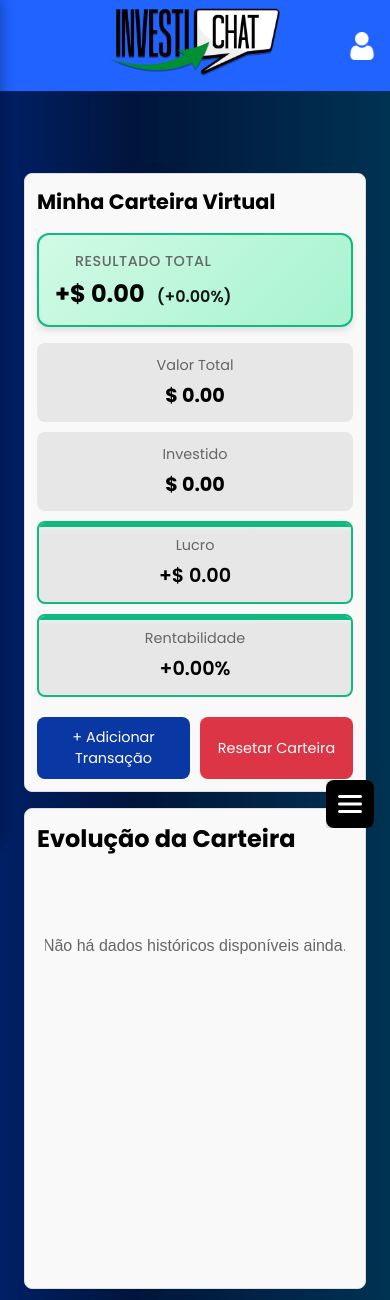
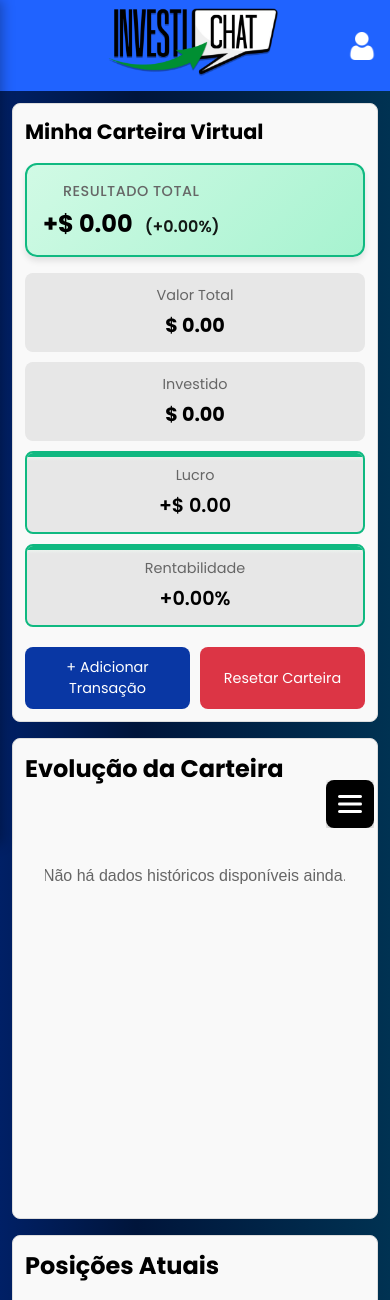
Before and after one commit to dholandac/investichat, a Django app: page /chatbot/portfolio/ in a window 390 px wide. Shown: the top 1300 px of the page. Run offline with Django 5.2, Linux system fonts and the light colour scheme; the visitor is signed in with stand-in values (Sample User, id 1); data comes from the database, SQL or seed files in the repository; data that the repository does not hold is empty.

Commit message:
ajustes visuais

```diff
--- a/chatbot/static/chatbot.css
+++ b/chatbot/static/chatbot.css
@@ -45,8 +45,25 @@ h1 {
     width: 170px;
     margin: 8px;
     user-select: none;
+    -webkit-user-select: none;
+    -moz-user-select: none;
+    -ms-user-select: none;
+    pointer-events: auto;
+    -webkit-touch-callout: none;
+    -webkit-tap-highlight-color: transparent;
     text-align: center;
     justify-content: center;
+}
+
+/* Previne seleção no link da logo */
+#chatbot-header > a {
+    user-select: none;
+    -webkit-user-select: none;
+    -moz-user-select: none;
+    -ms-user-select: none;
+    -webkit-touch-callout: none;
+    -webkit-tap-highlight-color: transparent;
+    display: inline-block;
 }
 
 #chatbot-header {
--- a/chatbot/static/portfolio.css
+++ b/chatbot/static/portfolio.css
@@ -478,10 +478,9 @@
 /* Mobile Responsive Styles */
 @media (max-width: 768px) {
     .portfolio-container {
-        margin-top: 80px;
-        margin-bottom: 100px;
+        margin: 0 !important;
         padding: 16px;
-        width: calc(100% - 32px);
+        width: 100% !important;
         max-width: 100%;
         overflow-x: hidden;
     }
@@ -622,10 +621,9 @@
 
 @media (max-width: 480px) {
     .portfolio-container {
-        margin-top: 70px;
-        margin-bottom: 80px;
+        margin: 0 !important;
         padding: 12px;
-        width: calc(100% - 24px);
+        width: 100% !important;
     }
 
     .portfolio-header {
--- a/usuarios/static/base.css
+++ b/usuarios/static/base.css
@@ -53,6 +53,23 @@ input, button {
     width: 170px;
     margin: 8px;
     user-select: none;
+    -webkit-user-select: none;
+    -moz-user-select: none;
+    -ms-user-select: none;
+    pointer-events: auto;
+    -webkit-touch-callout: none;
+    -webkit-tap-highlight-color: transparent;
+}
+
+/* Previne seleção no link da logo */
+[id$="-header"] > a {
+    user-select: none;
+    -webkit-user-select: none;
+    -moz-user-select: none;
+    -ms-user-select: none;
+    -webkit-touch-callout: none;
+    -webkit-tap-highlight-color: transparent;
+    display: inline-block;
 }
 
 #user-icon {
```
